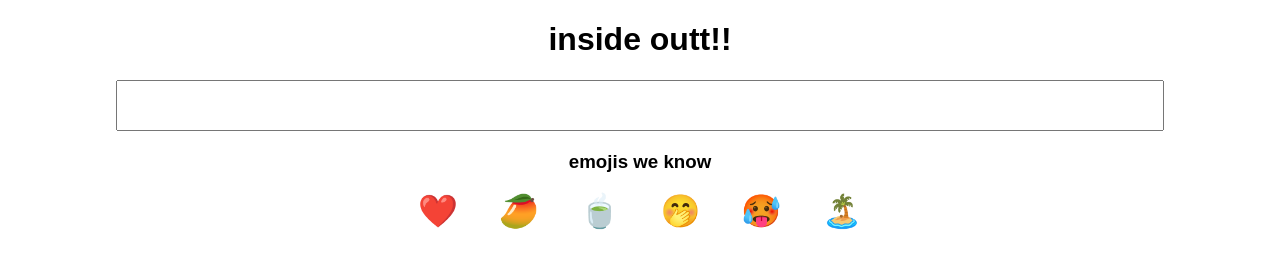
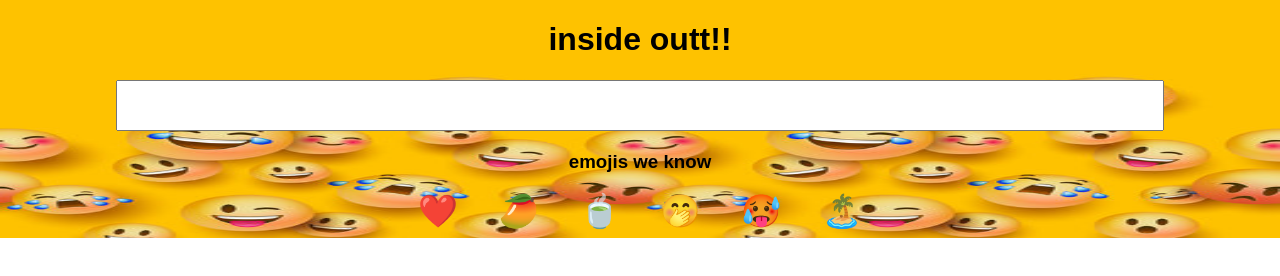
Before and after one commit to Gulnaaznasrin21/markEight, a React app: page / in a window 1280 px wide. Built offline with nearby package versions, Linux system fonts and the light colour scheme.

Commit message:
adding images

```diff
--- a/index.html
+++ b/index.html
@@ -25,7 +25,7 @@
     <title>Emoji interpreter made by Naaz</title>
   </head>
 
-  <body>
+  <body class="background">
     <noscript>
       You need to enable JavaScript to run this app.
     </noscript>
--- a/styles.css
+++ b/styles.css
@@ -10,3 +10,11 @@ input{
 .see{
     color: black;
 }
+.background{
+    background-image: url('sun.jpg');
+    background-repeat: no-repeat;
+    background-size: 100% 100%;
+    opacity: 10;
+
+
+}
```
Also changed, not shown: sun.jpg (added).
